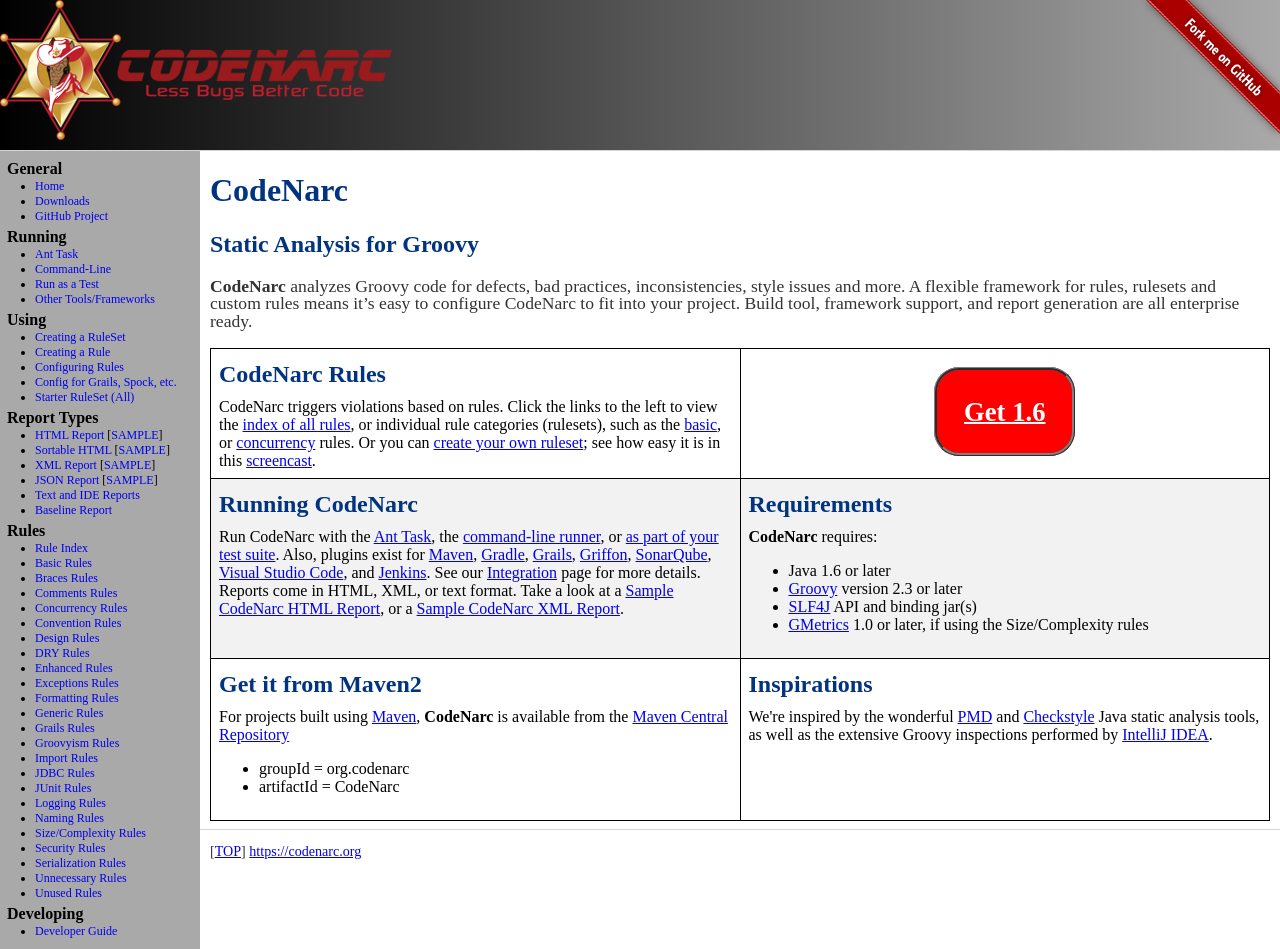
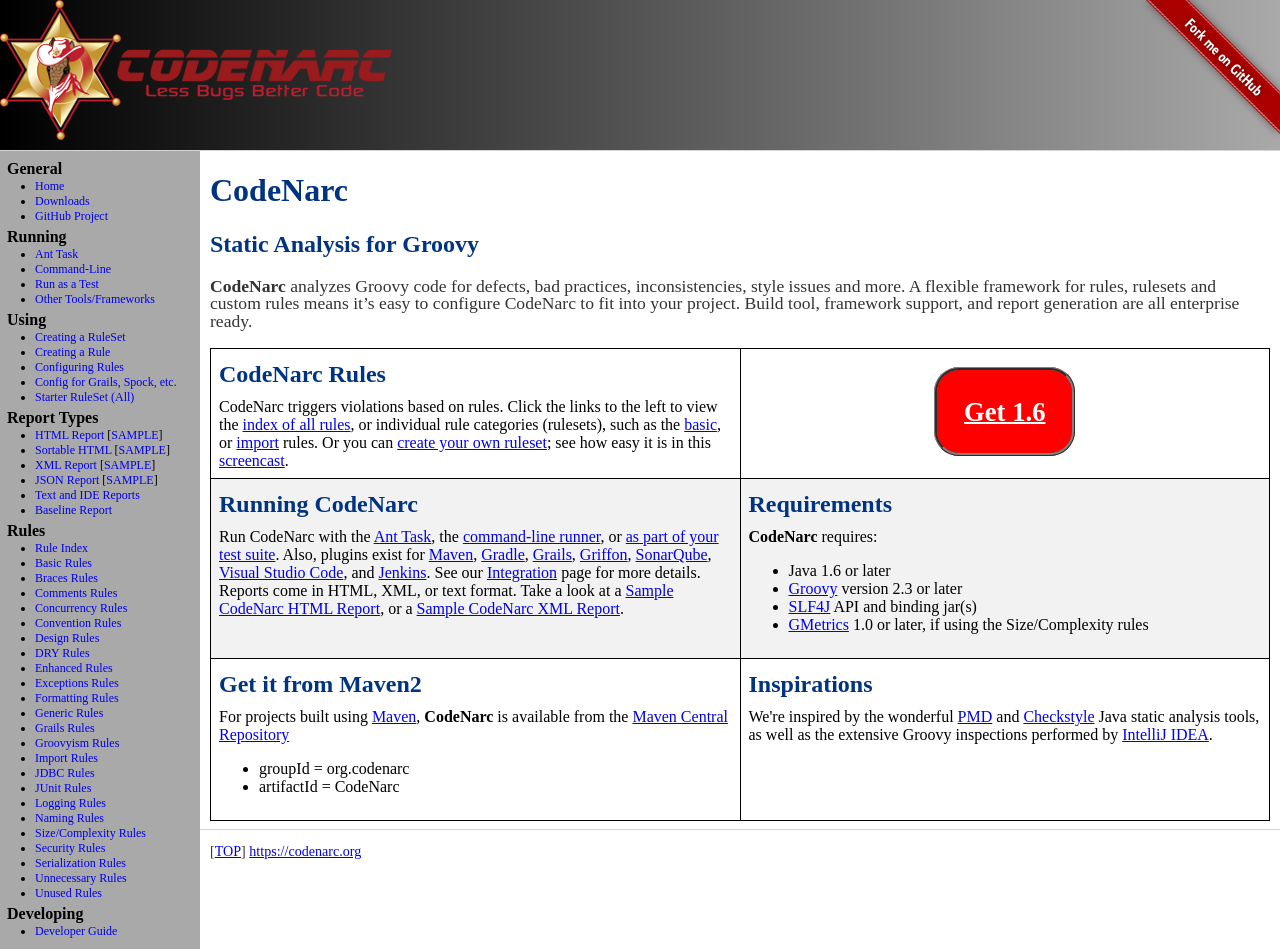
Before and after one commit to CodeNarc/CodeNarc, a Jekyll site: the page built from index.md, in a window 1280 px wide. Built offline with Jekyll 4.4.1, drawn with Linux system fonts in a browser that asks for light colours.

Commit message:
Update home page in docs

```diff
--- a/index.md
+++ b/index.md
@@ -17,7 +17,7 @@ to fit into your project. Build tool, framework support, and report generation a
           <h2>CodeNarc Rules</h2>
           CodeNarc triggers violations based on rules. Click the links to the left to view the
           <a href="codenarc-rule-index.html">index of all rules</a>, or individual rule categories (rulesets), such as
-          the <a href="codenarc-rules-basic.html">basic</a>, or <a href="codenarc-rules-concurrency.html">concurrency</a>
+          the <a href="codenarc-rules-basic.html">basic</a>, or <a href="codenarc-rules-imports.html">import</a>
           rules. Or you can <a href="codenarc-creating-ruleset.html">create your own ruleset</a>;
           see how easy it is in this <a href="http://www.youtube.com/watch?v=ZPu8FaZZwRw">screencast</a>.
      </td>
```
